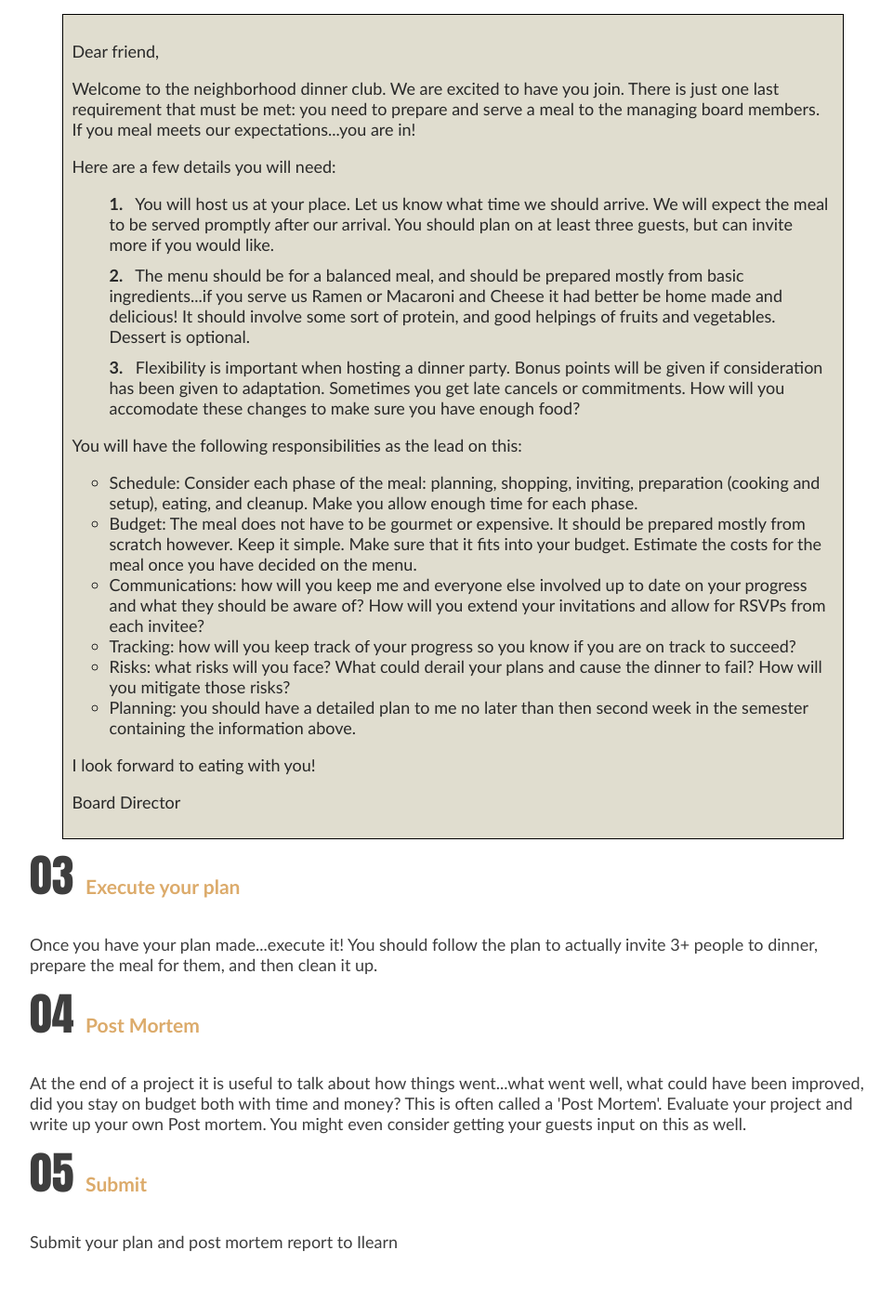
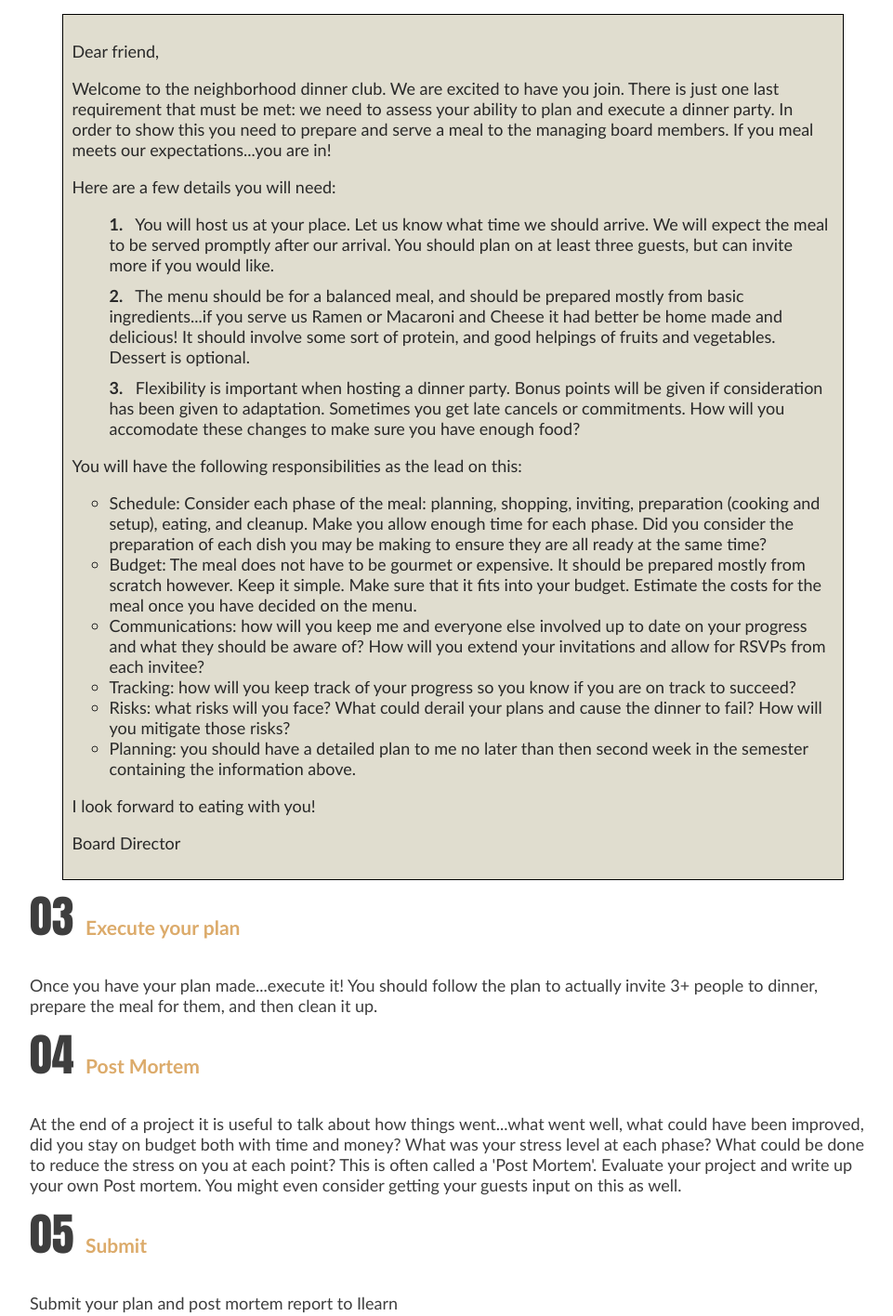
Before and after one commit to byui-cit/cit380, a plain HTML site: page activities/meal-plan2.html in a window 1280 px wide. Shown: the part 643-2059 px from the top of the page at 93% size, without its empty margins (153-1114 px from the left). Before the commit the page ends 2028 px from the top, so only its background shows below. Drawn offline with Linux system fonts and the light colour scheme; files whose address does not match are found by name.

Commit message:
Update meal-plan2.html

```diff
--- a/activities/meal-plan2.html
+++ b/activities/meal-plan2.html
@@ -69,8 +69,10 @@
               <p>
                 Welcome to the neighborhood dinner club. We are excited to have
                 you join. There is just one last requirement that must be met:
-                you need to prepare and serve a meal to the managing board
-                members. If you meal meets our expectations...you are in!
+                we need to assess your ability to plan and execute a dinner
+                party. In order to show this you need to prepare and serve a
+                meal to the managing board members. If you meal meets our
+                expectations...you are in!
               </p>
               <p>Here are a few details you will need:</p>
               <ol>
@@ -103,7 +105,9 @@
                 <li>
                   Schedule: Consider each phase of the meal: planning, shopping,
                   inviting, preparation (cooking and setup), eating, and
-                  cleanup. Make you allow enough time for each phase.
+                  cleanup. Make you allow enough time for each phase. Did you
+                  consider the preparation of each dish you may be making to
+                  ensure they are all ready at the same time?
                 </li>
                 <li>
                   Budget: The meal does not have to be gourmet or expensive. It
@@ -158,9 +162,11 @@
             <p>
               At the end of a project it is useful to talk about how things
               went...what went well, what could have been improved, did you stay
-              on budget both with time and money? This is often called a 'Post
-              Mortem'. Evaluate your project and write up your own Post mortem.
-              You might even consider getting your guests input on this as well.
+              on budget both with time and money? What was your stress level at
+              each phase? What could be done to reduce the stress on you at each
+              point? This is often called a 'Post Mortem'. Evaluate your project
+              and write up your own Post mortem. You might even consider getting
+              your guests input on this as well.
             </p>
 
             <!-- END STEP -->
```
